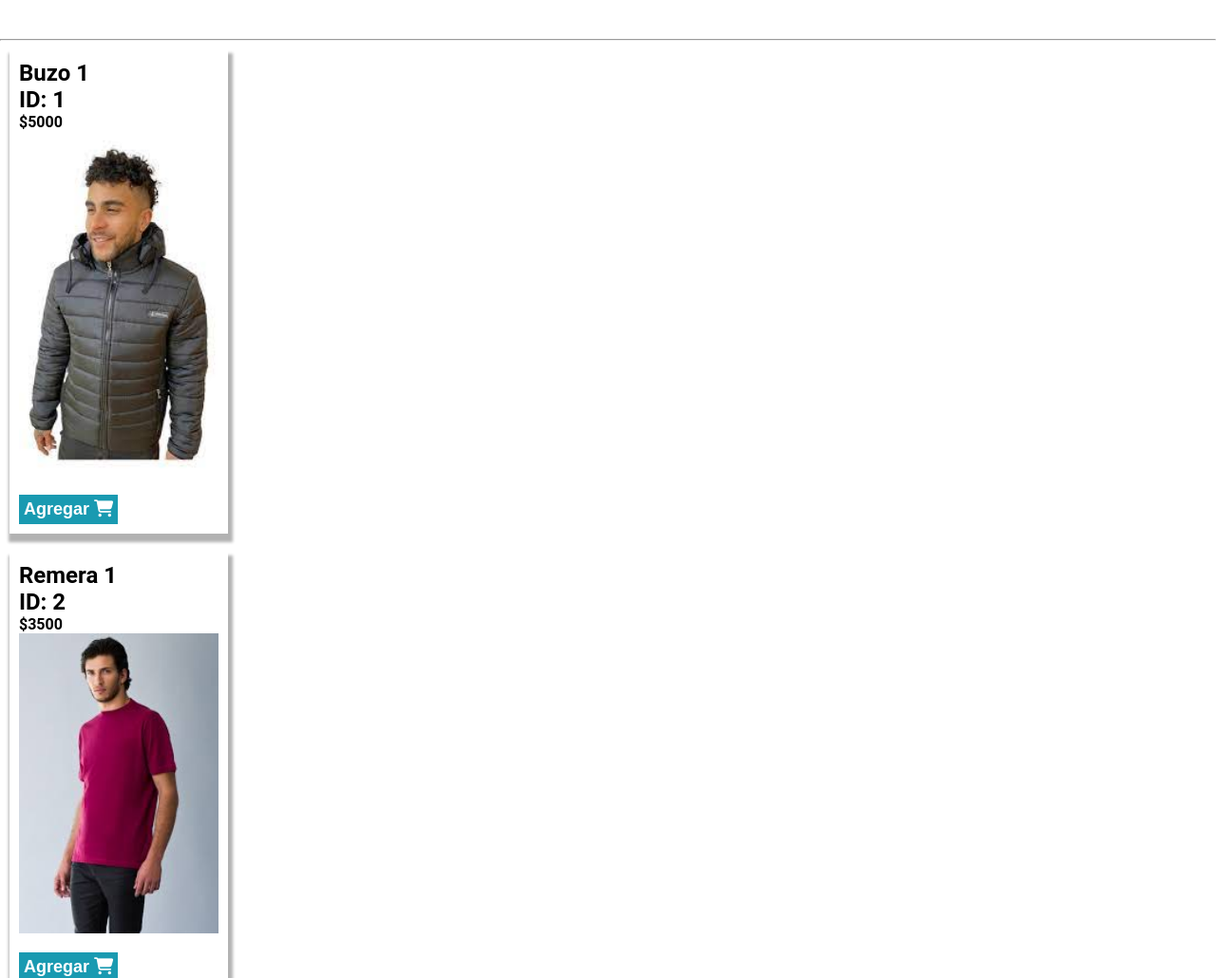
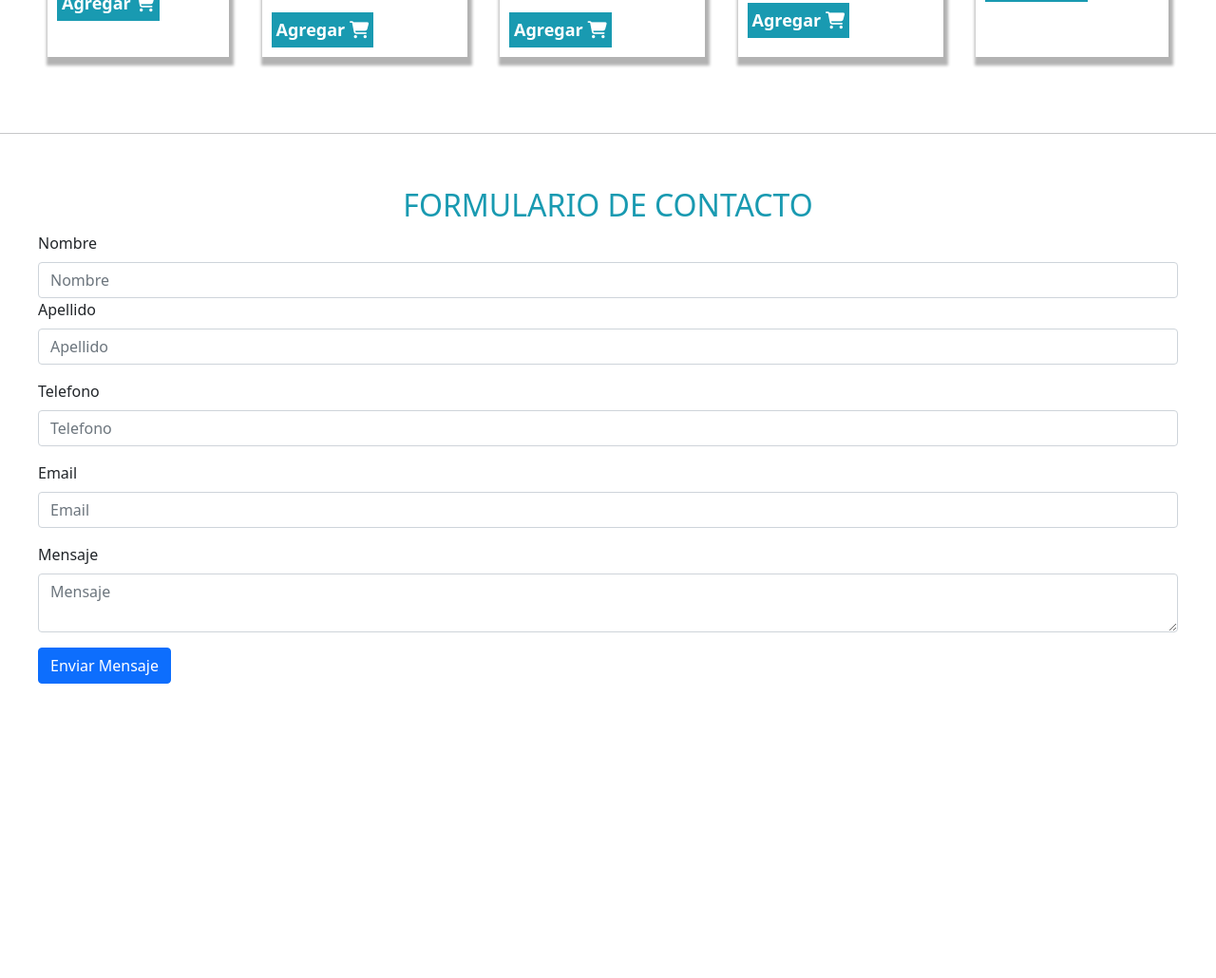
Before and after one commit to Lucasestebangallardo/Gallardo-Lucas-Segunda-entrega, a plain HTML site: page index.html in a window 1280 px wide. Shown: the part 764-1794 px from the top of the page at 95% size. After the commit the page ends 1540 px from the top, so only its background shows below. Drawn offline with nearby package versions, Linux system fonts and the light colour scheme; some packages are replaced by stand-ins of ours; a script that the page names is missing.

Commit message:
formulario

```diff
--- a/app.js
+++ b/app.js
@@ -21,7 +21,8 @@ botonVaciar.addEventListener('click', () => {
     actualizarCarrito()
 })
 
-/* STOCK */
+
+
 stockProductos.forEach((producto) => {
     const div = document.createElement('div')
     div.classList.add('producto')
@@ -94,20 +95,3 @@ const actualizarCarrito = () => {
         contadorCarrito.innerText = carrito.reduce((acc, producto) => acc + producto.cantidad,0),
         precioTotal.innerText = carrito.reduce ((acc, producto) => acc + producto.precio*producto.cantidad, 0)
 )}
-
-fetch("./data.json")
-.then(response => response.json())
-.then(data => {
-  data.forEach(item => {
-    let li = document.createElement("li");
-    li.innerHTML = `
-      <h2>${item.nombre}</h1>
-      <h2>ID: ${item.id}</h2>
-      <b>$${item.precio}</b>
-      <p><img src=${item.img}></p>
-      <button id="agregar${item.id}" class="boton-agregar">Agregar <i class="fas fa-shopping-cart"></i></button>
-    `;
-    listado.append(li);
-  });
-
-});
--- a/index.html
+++ b/index.html
@@ -7,6 +7,7 @@
     <title>Tienda</title>
     <script src="https://kit.fontawesome.com/df59baf6b8.js" crossorigin="anonymous"></script>
     <link rel="stylesheet" href="styles.css">
+    <link href="https://cdn.jsdelivr.net/npm/bootstrap@5.1.3/dist/css/bootstrap.min.css" rel="stylesheet" integrity="sha384-1BmE4kWBq78iYhFldvKuhfTAU6auU8tT94WrHftjDbrCEXSU1oBoqyl2QvZ6jIW3" crossorigin="anonymous">
 
 </head>
 <body>
@@ -61,7 +62,41 @@
     <ul id="listado"></ul>
     <div id="contenedor"></div>
 </section>
+
+<!-- ENVIAR EMAILS-METHOD POST
+ -->
+<div id="cointainer">
+
+        <h2 >Formulario de contacto</h2>
+        <form id="form" action="https://formsubmit.co/juegoslucas456@gmail.com" method="POST">
+            <div class="mb-3">
+              <label for="exampleInputEmail1" class="form-label">Nombre</label>
+              <input type="text" class="form-control" placeholder="Nombre" name="name">
+            <div class="mb-3">
+              <label for="exampleInputPassword1" class="form-label">Apellido</label>
+              <input type="text" class="form-control" placeholder="Apellido" name="last">
+            </div>
+            <div class="mb-3">
+                <label for="exampleInputPassword1" class="form-label">Telefono</label>
+                <input type="number" class="form-control" placeholder="Telefono" name="fone">
+              </div>
+              <div class="mb-3">
+                <label for="exampleInputPassword1" class="form-label">Email</label>
+                <input type="email" class="form-control" placeholder="Email" name="email">
+              </div>
+              <div class="mb-3">
+                <label for="exampleInputPassword1" class="form-label">Mensaje</label>
+                <textarea type="text" class="form-control" placeholder="Mensaje" name="menssage"></textarea>
+              </div>
+            <button type="submit" id="button" class="btn btn-primary">Enviar Mensaje</button>
+
+          </form>
+
+</div>
+
+
 </body>
+<script src="https://cdn.jsdelivr.net/npm/bootstrap@5.1.3/dist/js/bootstrap.bundle.min.js" integrity="sha384-ka7Sk0Gln4gmtz2MlQnikT1wXgYsOg+OMhuP+IlRH9sENBO0LRn5q+8nbTov4+1p" crossorigin="anonymous"></script>
 <script src="//cdn.jsdelivr.net/npm/sweetalert2@11"></script>
 <script defer src="stock.js"></script>
     <script defer src="modal.js"></script>
--- a/styles.css
+++ b/styles.css
@@ -164,10 +164,15 @@ p {
     border-left: 5px solid  rgb(25, 154, 177);
 }
 
-li {
-    max-width: 18%;
-    padding: 10px;
-    margin: 10px;
-    margin-bottom: 20px;
-    box-shadow: 2px 6px 3px 3px rgba(0, 0, 0, 0.3);
+#cointainer{
+    align-content: center;
+    padding: 40px;
 }
+
+h2 {
+    color:  rgb(25, 154, 177);
+    text-transform: uppercase;
+    font-weight: 700;
+    font-size: 50px;
+    text-align: center;
+}
```
